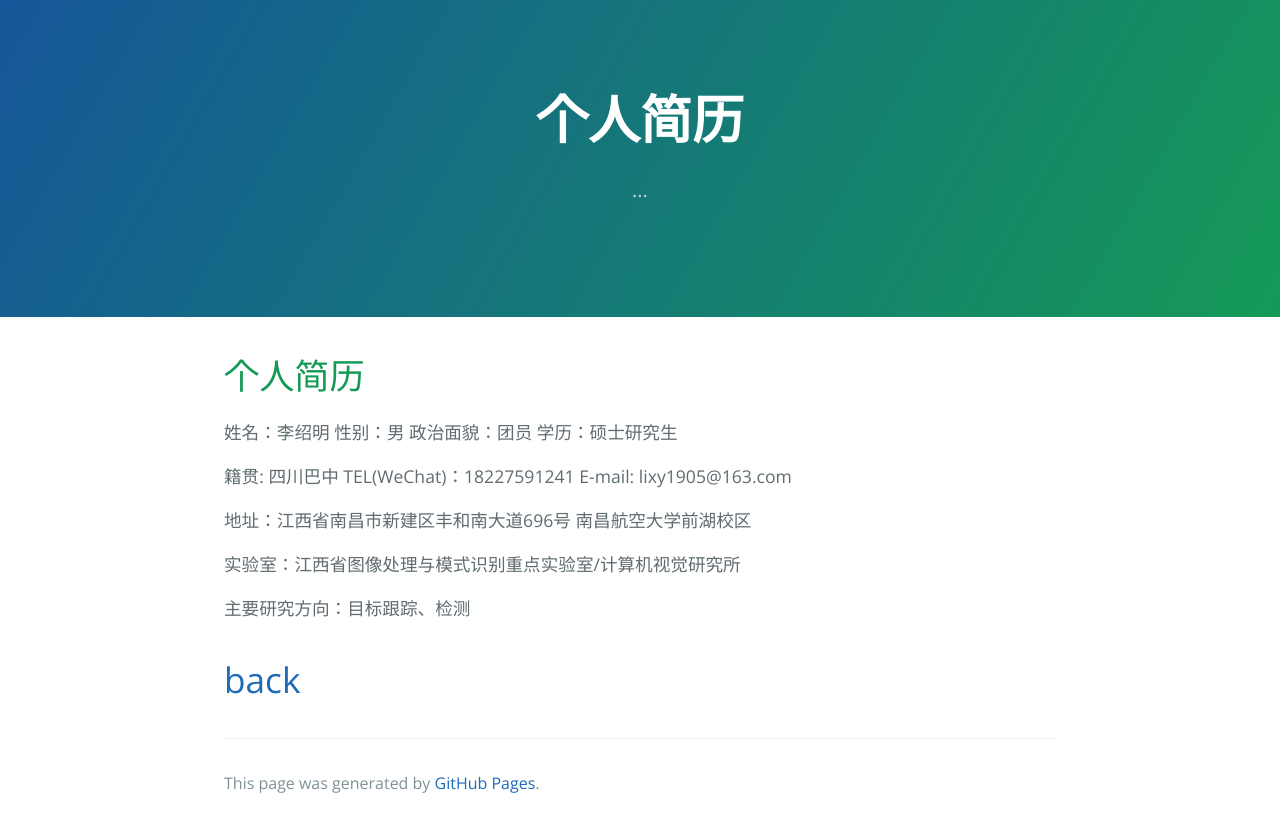
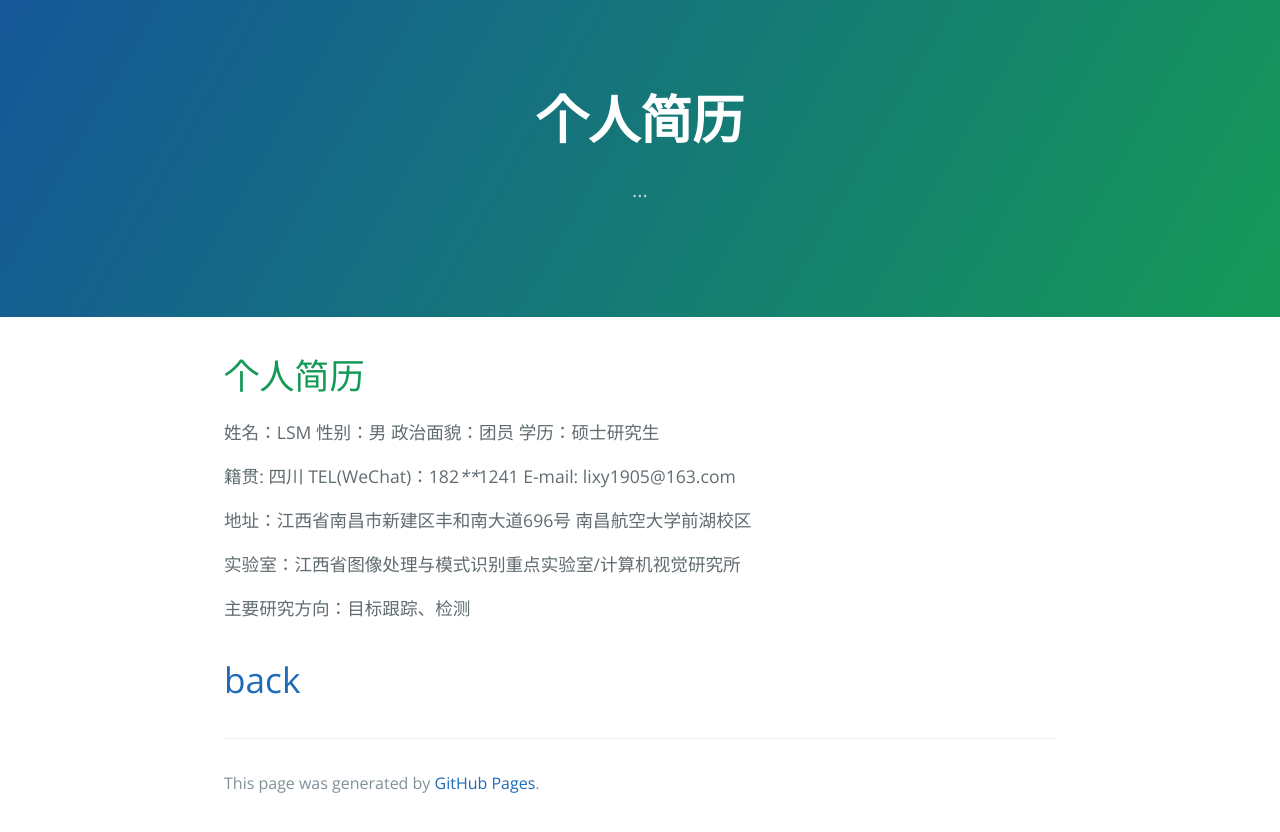
Before and after one commit to maliangzhibi/maliangzhibi.github.io, a Jekyll site: the page built from docs/cv-page.md, in a window 1280 px wide. Shown: the top 832 px of the page. Built offline with Jekyll 4.4.1, drawn with Linux system fonts in a browser that asks for light colours.

Commit message:
add cv-page.

```diff
--- a/docs/cv-page.md
+++ b/docs/cv-page.md
@@ -6,9 +6,9 @@ description: ...
 
 # 个人简历
 
-姓名：李绍明	性别：男	政治面貌：团员	学历：硕士研究生
+姓名：LSM	性别：男	政治面貌：团员	学历：硕士研究生
 
-籍贯: 四川巴中	TEL(WeChat)：18227591241	E-mail: lixy1905@163.com
+籍贯: 四川	TEL(WeChat)：182****1241	E-mail: lixy1905@163.com
 
 地址：江西省南昌市新建区丰和南大道696号	南昌航空大学前湖校区
 
```
Also changed, not shown: index.md (+1 -1 lines).
